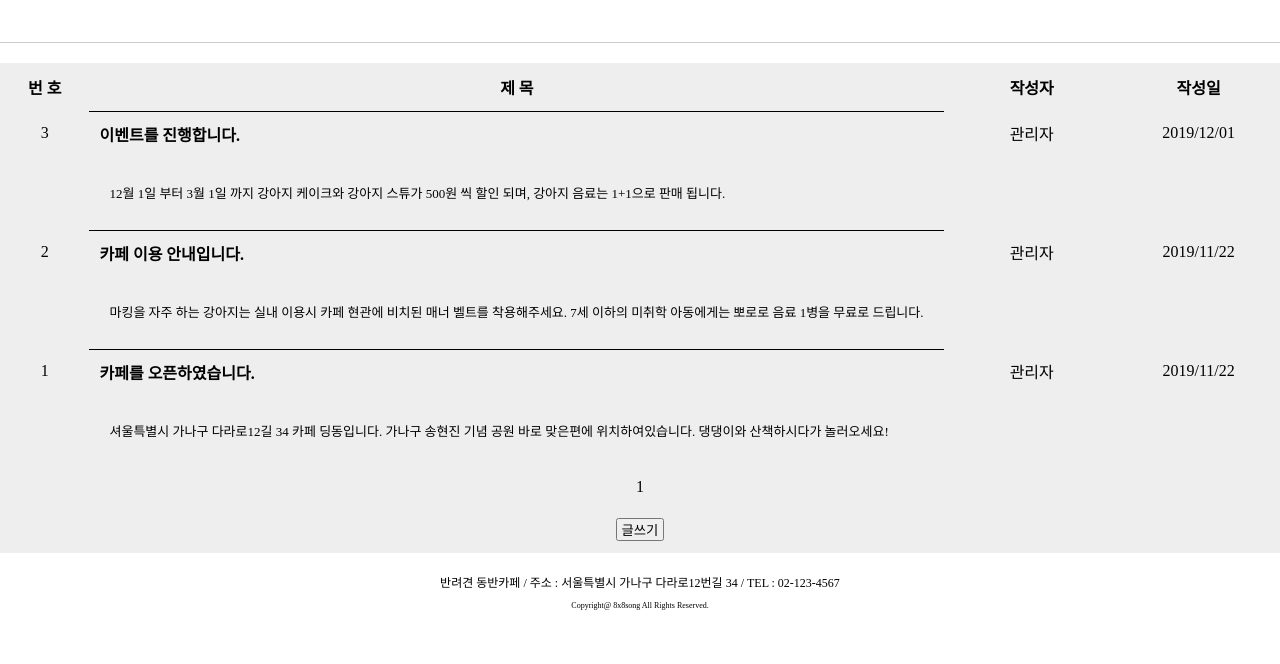
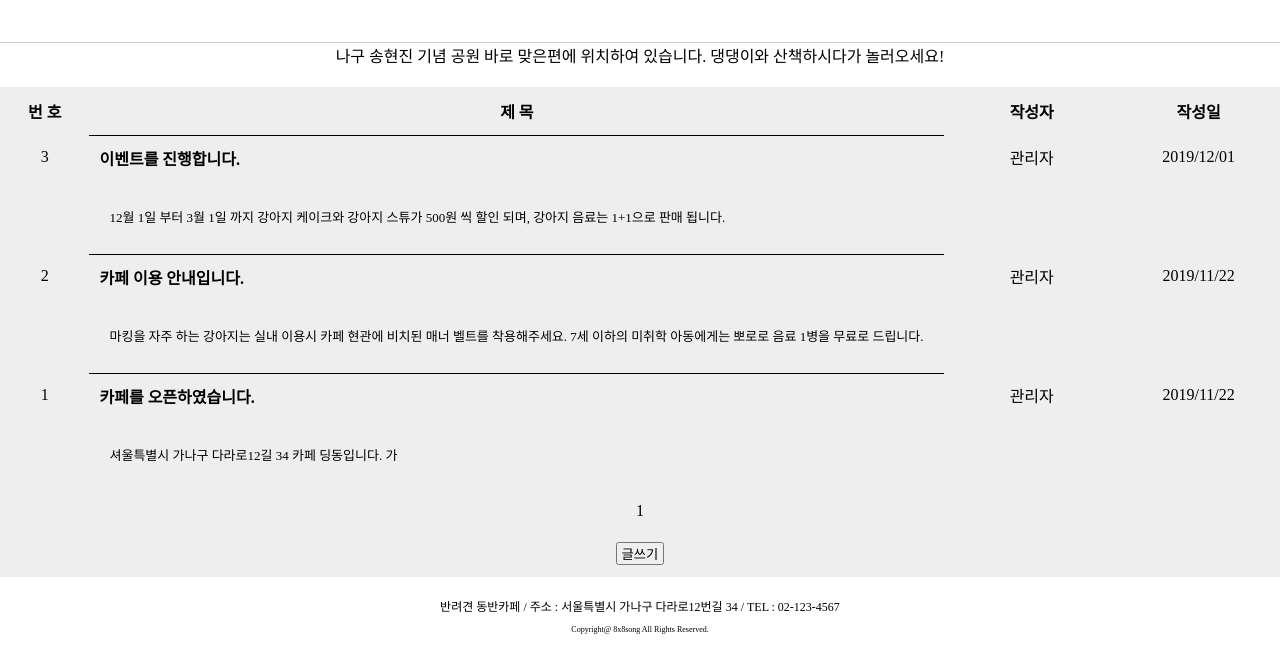
Before and after one commit to Zipge/Cafe-Dingdong, a plain HTML site: page 02_notice.html in a window 1280 px wide. Shown: the part 223-887 px from the top of the page. Before the commit the page ends 863 px from the top, so only its background shows below. Drawn offline with Linux system fonts and the light colour scheme.

Commit message:
내용 수정

```diff
--- a/02_notice.html
+++ b/02_notice.html
@@ -166,8 +166,8 @@
                                 <td align="center">2019/11/22</td>
                             </tr>
                             <tr>
-                                <td align="center"></td>
-                                <td align="left" class="postText">셔울특별시 가나구 다라로12길 34 카페 딩동입니다. 가나구 송현진 기념 공원 바로 맞은편에 위치하여있습니다. 댕댕이와 산책하시다가 놀러오세요!</td>
+                                <td align="center"></td>나구 송현진 기념 공원 바로 맞은편에 위치하여 있습니다. 댕댕이와 산책하시다가 놀러오세요!</td>
+                                <td align="left" class="postText">셔울특별시 가나구 다라로12길 34 카페 딩동입니다. 가
                             </tr>
                             <tr>
                                 <td align = "center" colspan="4">1</td>
```
Also changed, not shown: 04_menu.html (+3 -4 lines).
